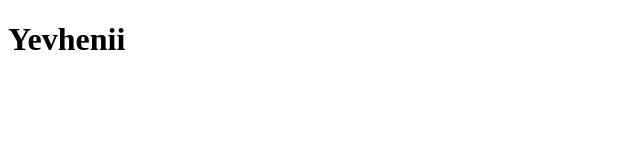
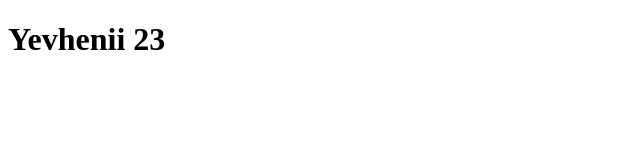
Before and after one commit to Zhekager/github-my-proect, a plain HTML site: page index.html in a window 1280 px wide. Shown: the full height of the page, 0-640 px from the left. Drawn offline with Linux system fonts and the light colour scheme.

Commit message:
изменяет стили

```diff
--- a/index.html
+++ b/index.html
@@ -6,6 +6,6 @@
     <title>github</title>
 </head>
 <body>
-    <h1>Yevhenii</h1>
+    <h1>Yevhenii 23</h1>
 </body>
 </html>
```
Also changed, not shown: css/.css.
